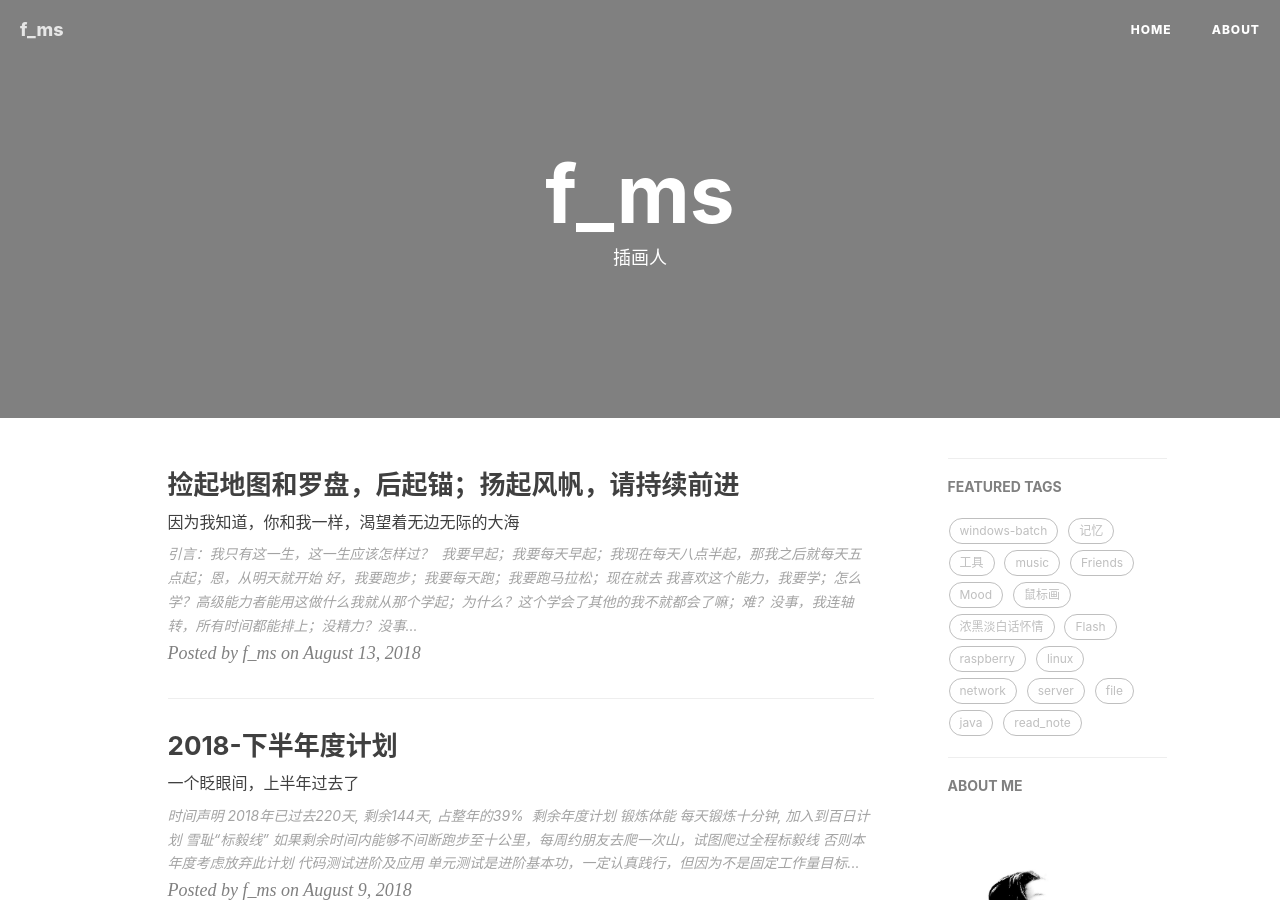
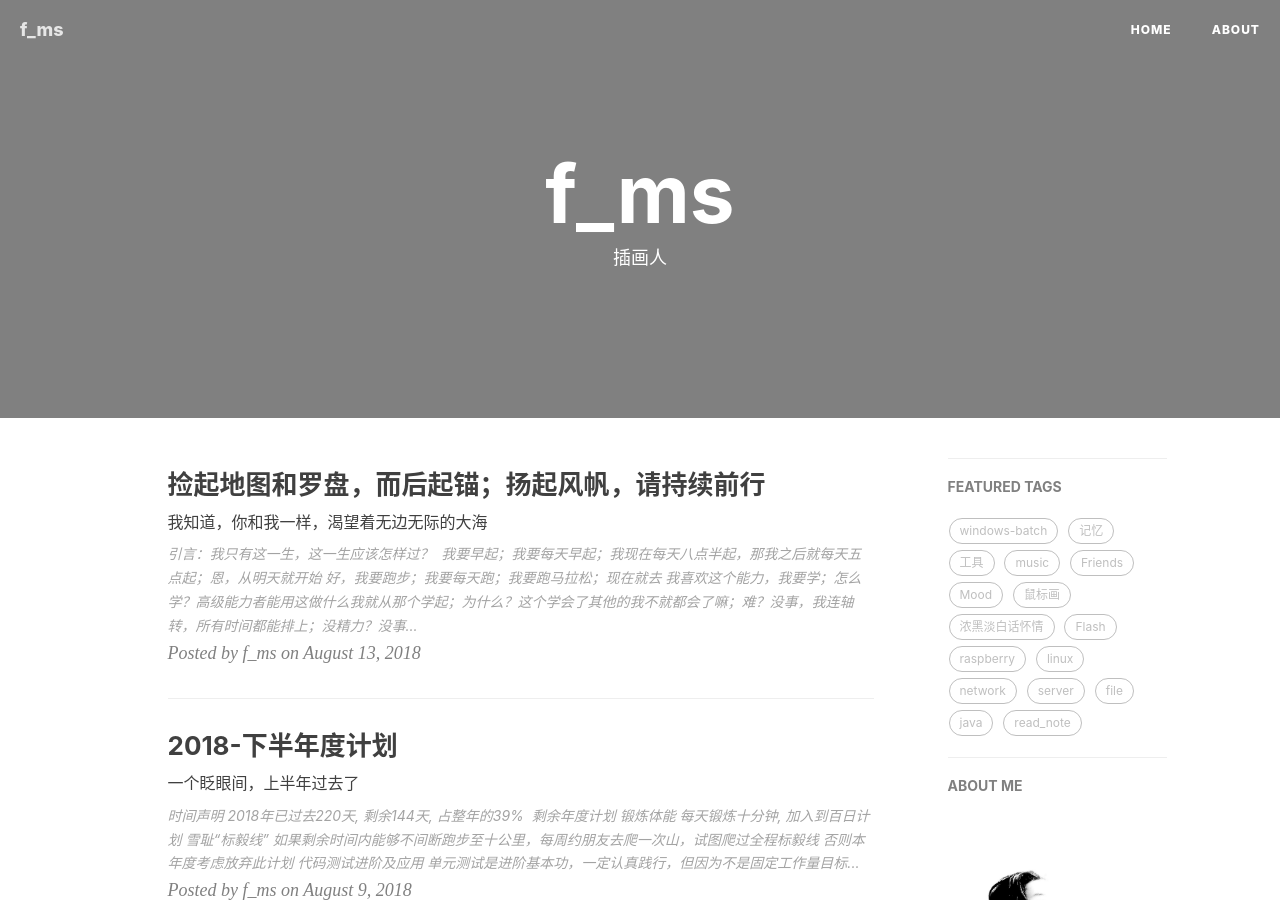
Before and after one commit to imfms/imfms.github.io, a Jekyll site: the page built from index.html, in a window 1280 px wide and 900 px high. Built offline with Jekyll 4.4.1, drawn with Linux system fonts in a browser that asks for light colours; nearby versions of some CDN libraries; the list of posts is cut into pages by our own code; comment, search, counter and statistics services are not loaded.

Commit message:
Update 2018-08-13-plan-first-and-action-later.md

```diff
--- a/_posts/2018-08-13-plan-first-and-action-later.md
+++ b/_posts/2018-08-13-plan-first-and-action-later.md
@@ -1,7 +1,7 @@
 ---
 layout: post
-title:  "捡起地图和罗盘，后起锚；扬起风帆，请持续前进"
-subtitle: "因为我知道，你和我一样，渴望着无边无际的大海"
+title:  "捡起地图和罗盘，而后起锚；扬起风帆，请持续前行"
+subtitle: "我知道，你和我一样，渴望着无边无际的大海"
 date:   2018-08-13 16:24:30 +0800
 categories: share
 tags:
```
